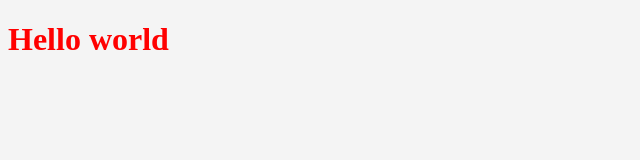
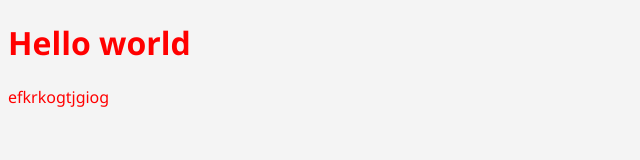
Before and after one commit to srishti-digi/demo-2, a plain HTML site: page index.html in a window 1280 px wide. Shown: the whole page, without its empty margins (0-640 px from the left). Drawn offline with Linux system fonts and the light colour scheme.

Commit message:
css changes

```diff
--- a/index.html
+++ b/index.html
@@ -8,7 +8,7 @@
 </head>
 <body>
     <h1>Hello world</h1>
-
+<p>efkrkogtjgiog</p>
     </body>
     </html>
 
--- a/style.css
+++ b/style.css
@@ -1,4 +1,5 @@
 body{
     color:red;
     background-color:#f4f4f4;
+    font-family: 'Segoe UI', Tahoma, Geneva, Verdana, sans-serif;
 }
```
